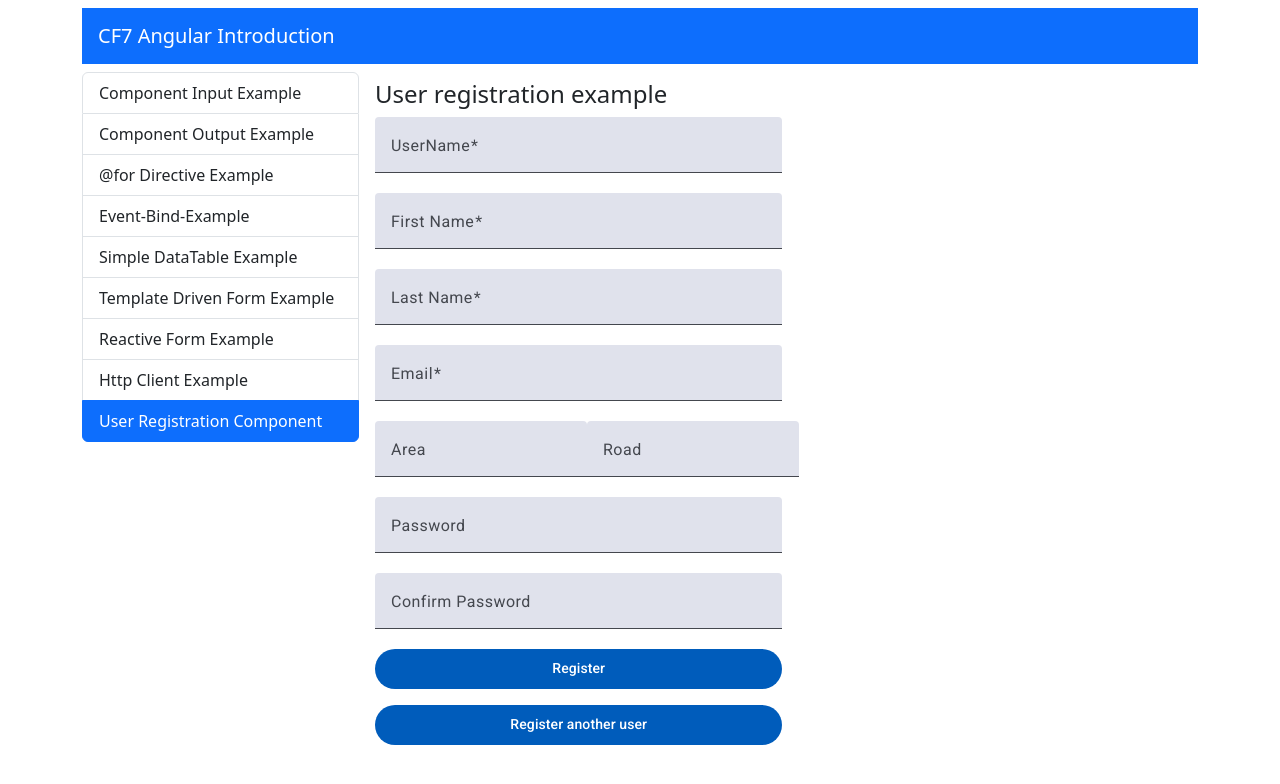
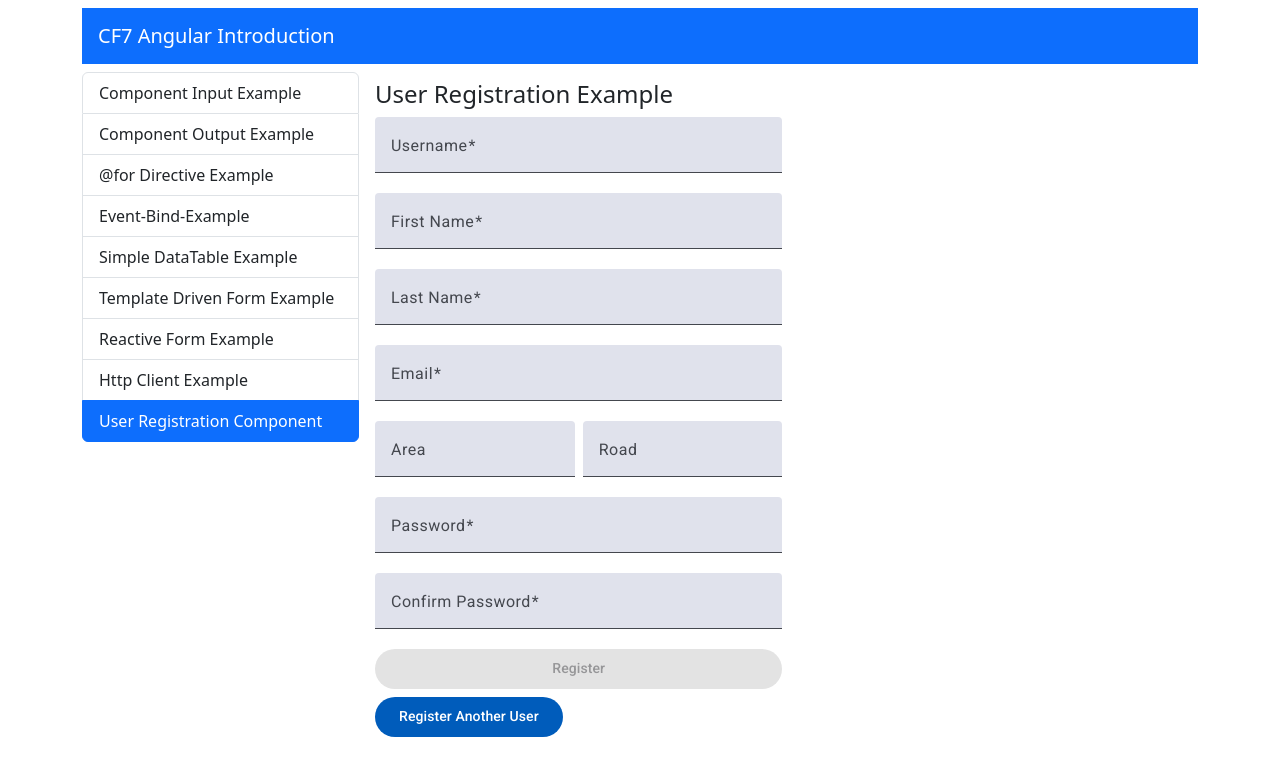
Before and after one commit to mariosmorfo/CF7-angular-introduction, an Angular app: page /user-registration-example in a window 1280 px wide. Shown: the top 784 px of the page. Built offline with nearby package versions, Linux system fonts and the light colour scheme.

Commit message:
feat:User registration form

```diff
--- a/src/app/components/user-registration/user-registration.component.html
+++ b/src/app/components/user-registration/user-registration.component.html
@@ -1,9 +1,9 @@
-<h4>User registration example</h4>
-
-<div class="d-flex flex-column w-50">
+<h4>User Registration Example</h4>
+@if (registrationStatus.message==="Not attempted yet"){
+  <div class="d-flex flex-column mt-2 w-50">
     <form [formGroup]="form" class="d-flex flex-column">
       <mat-form-field>
-      <mat-label>UserName</mat-label>
+        <mat-label>Username</mat-label>
         <input matInput type="text" formControlName="username">
         <mat-error>Username is required</mat-error>
       </mat-form-field>
@@ -11,50 +11,85 @@
       <mat-form-field>
         <mat-label>First Name</mat-label>
         <input matInput type="text" formControlName="name">
-      <mat-error>Firstname is required</mat-error>
+        <mat-error>First Name is required</mat-error>
       </mat-form-field>
 
       <mat-form-field>
         <mat-label>Last Name</mat-label>
         <input matInput type="text" formControlName="surname">
-      <mat-error>Last name is required</mat-error>
+        <mat-error>Last Name is required</mat-error>
       </mat-form-field>
-
 
       <mat-form-field>
         <mat-label>Email</mat-label>
-      <input matInput type="text" formControlName="email">
+        <input type="text" matInput formControlName="email" (blur)="check_dublicate_email()">
+
+        @if(form.get('email')?.hasError('dublicateEmail')){
+          <mat-error>Email is already registered</mat-error>
+        } @else {
+          @if(form.get('email')?.invalid && form.get('email')?.touched) {
             <mat-error>Email is missing or invalid</mat-error>
+          }
+        }
       </mat-form-field>
 
-    <div formGroupName="address">
+      <div class="d-flex gap-2" formGroupName="address">
         <mat-form-field>
           <mat-label>Area</mat-label>
-        <input matInput type="text">
+          <input type="text" matInput formControlName="area">
         </mat-form-field>
 
         <mat-form-field>
           <mat-label>Road</mat-label>
-        <input matInput type="text">
+          <input type="text" matInput formControlName="road">
         </mat-form-field>
       </div>
 
-
       <mat-form-field>
         <mat-label>Password</mat-label>
-      <input matInput type="password">
+        <input type="password" matInput formControlName="password">
+        @if (form.get('password')?.invalid && form.get('password')?.touched){
           <mat-error>Password is missing or invalid</mat-error>
+        }
       </mat-form-field>
 
       <mat-form-field>
         <mat-label>Confirm Password</mat-label>
-      <input matInput type="password">
+        <input type="password" matInput formControlName="confirmPassword"/>
+        @if(form.get("confirmPassword")?.hasError("passwordMismatch")){
+          <mat-error>Password do not match</mat-error>
+        } @else {
+          @if(form.get("confirmPassword")?.invalid && form.get("confirmPassword")?.touched){
             <mat-error>Confirm Password is missing or invalid</mat-error>
+          }
+        }
       </mat-form-field>
 
-    <button mat-flat-button color="primary">Register</button>
-
-    <button class="mt-3" mat-flat-button color="primary">Register another user</button>
-
+      <button
+        mat-flat-button
+        color="primary"
+        [disabled]="form.invalid"
+        (click)="onSubmit()"
+        >Register
+      </button>
     </form>
   </div>
+} @else {
+  @if(registrationStatus.success){
+    <div class="alert alert-success mt-2 w-50">
+      <strong>Success:</strong> {{registrationStatus.message}}
+    </div>
+  } @else {
+    <div class="alert alert-danger mt-2 w-50">
+      <strong>Error:</strong> {{registrationStatus.message}}
+    </div>
+  }
+}
+<button
+  mat-flat-button
+  color="primary"
+  class="mt-2"
+  (click) = "registerAnother()"
+>
+  Register Another User
+</button>
--- a/src/app/components/user-registration/user-registration.component.ts
+++ b/src/app/components/user-registration/user-registration.component.ts
@@ -1,18 +1,40 @@
-import { Component } from '@angular/core';
+import { Component, inject, signal } from '@angular/core';
 import { MatInputModule } from '@angular/material/input';
 import { MatFormFieldModule } from '@angular/material/form-field';
 import { MatButtonModule } from '@angular/material/button';
-import { FormControl, FormGroup, ReactiveFormsModule, Validators } from '@angular/forms';
+import {
+  AbstractControl,
+  FormControl,
+  FormGroup,
+  ReactiveFormsModule,
+  Validators
+} from '@angular/forms';
+import { UserService } from 'src/app/shared/services/user.service';
+import { User } from 'src/app/shared/interfaces/user';
+
 @Component({
   selector: 'app-user-registration',
-  imports: [MatButtonModule, MatFormFieldModule, MatInputModule, ReactiveFormsModule],
+  imports: [
+    MatButtonModule,
+    MatFormFieldModule,
+    MatInputModule,
+    ReactiveFormsModule
+  ],
   templateUrl: './user-registration.component.html',
   styleUrl: './user-registration.component.css'
 })
 export class UserRegistrationComponent {
+  userService = inject(UserService)
+
+
+  registrationStatus: {success: boolean, message: string} = {
+    success: false,
+    message: 'Not attempted yet'
+  }
+
   form = new FormGroup({
     username: new FormControl('', Validators.required),
-    name: new  FormControl('', Validators.required),
+    name: new FormControl('', Validators.required),
     surname: new FormControl('', Validators.required),
     email: new FormControl('', [Validators.required, Validators.email]),
     address: new FormGroup({
@@ -20,6 +42,79 @@ export class UserRegistrationComponent {
       road: new FormControl('')
     }),
     password: new FormControl('', [Validators.required, Validators.minLength(5)]),
-    confirmPassowrd: new FormControl('', [Validators.required, Validators.minLength(5)])
-  })
+    confirmPassword: new FormControl('', [Validators.required, Validators.minLength(5)])
+  },
+    this.passwordConfirmValidator,
+  );
+
+  passwordConfirmValidator(control: AbstractControl): {[key:string]: boolean} | null {
+    const form = control as FormGroup;
+
+    const password = form.get('password')?.value;
+    const confirmPassword = form.get('confirmPassword')?.value
+
+    if(password && confirmPassword && password!==confirmPassword) {
+      form.get('confirmPassword')?.setErrors({passwordMismatch: true})
+      return {passwordMismatch: true}
+    }
+
+    return null
+  }
+
+  onSubmit(){
+    // const data = this.form.value as User;
+    const data: User = {
+      'username': this.form.get('username')?.value || '',
+      'password': this.form.get('password')?.value || '',
+      'name': this.form.get('name')?.value || '',
+      'surname': this.form.get('surname')?.value || '',
+      'email':this.form.get('email')?.value || '',
+      'address': {
+        'area':this.form.get('area')?.value || '',
+        'road': this.form.get('road')?.value || ''
+      }
+    }
+    console.log(data);
+    this.userService.registerUser(data)
+      .subscribe({
+        next: (response) => {
+          console.log("User Saved", response);
+          this.registrationStatus = {success: true, message: "User registrered"}
+        },
+        error: (response) => {
+          console.log("User not Saved", response)
+          this.registrationStatus = {success: false, message: response.data}
+        }
+      })
+
+  }
+
+  check_dublicate_email(){
+    const email = this.form.get("email")?.value;
+
+
+    if (email){
+      console.log("email", email);
+      this.userService.check_dublicate_email(email)
+        .subscribe({
+          next: (response) => {
+            console.log("Email OK",response);
+            this.form.get("email")?.setErrors(null)
+
+          },
+          error: (response) => {
+            console.log(response);
+            const message = response.data;
+            console.log("Email not OK",message);
+            this.form.get('email')?.setErrors({dublicateEmail: true})
+
+          }
+        })
+    }
+  }
+
+  registerAnother(){
+    this.form.reset()
+    this.registrationStatus = {success:false, message: "Not attempted yet"}
+  }
 }
```
Lines whose indentation alone changed are shown as unchanged.
